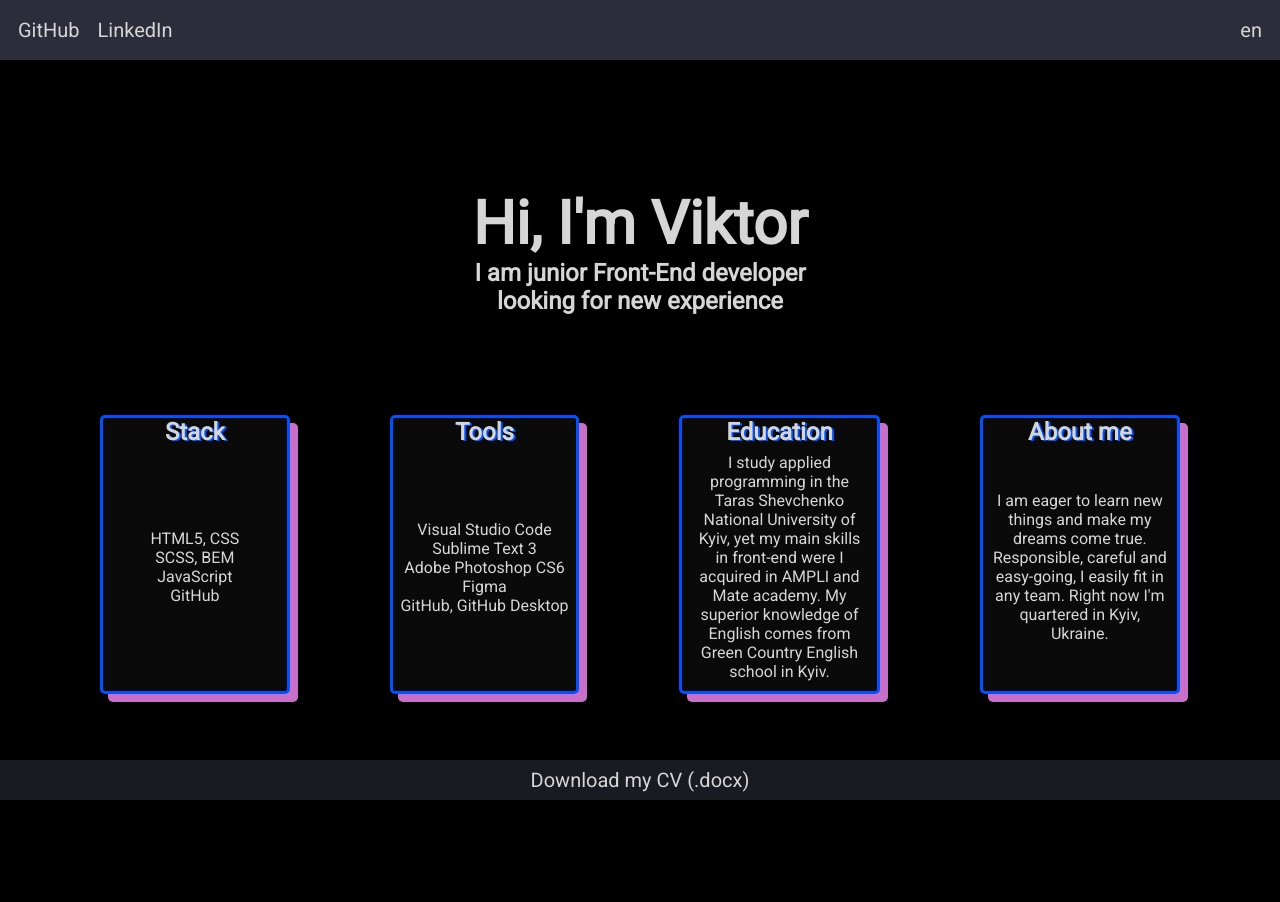
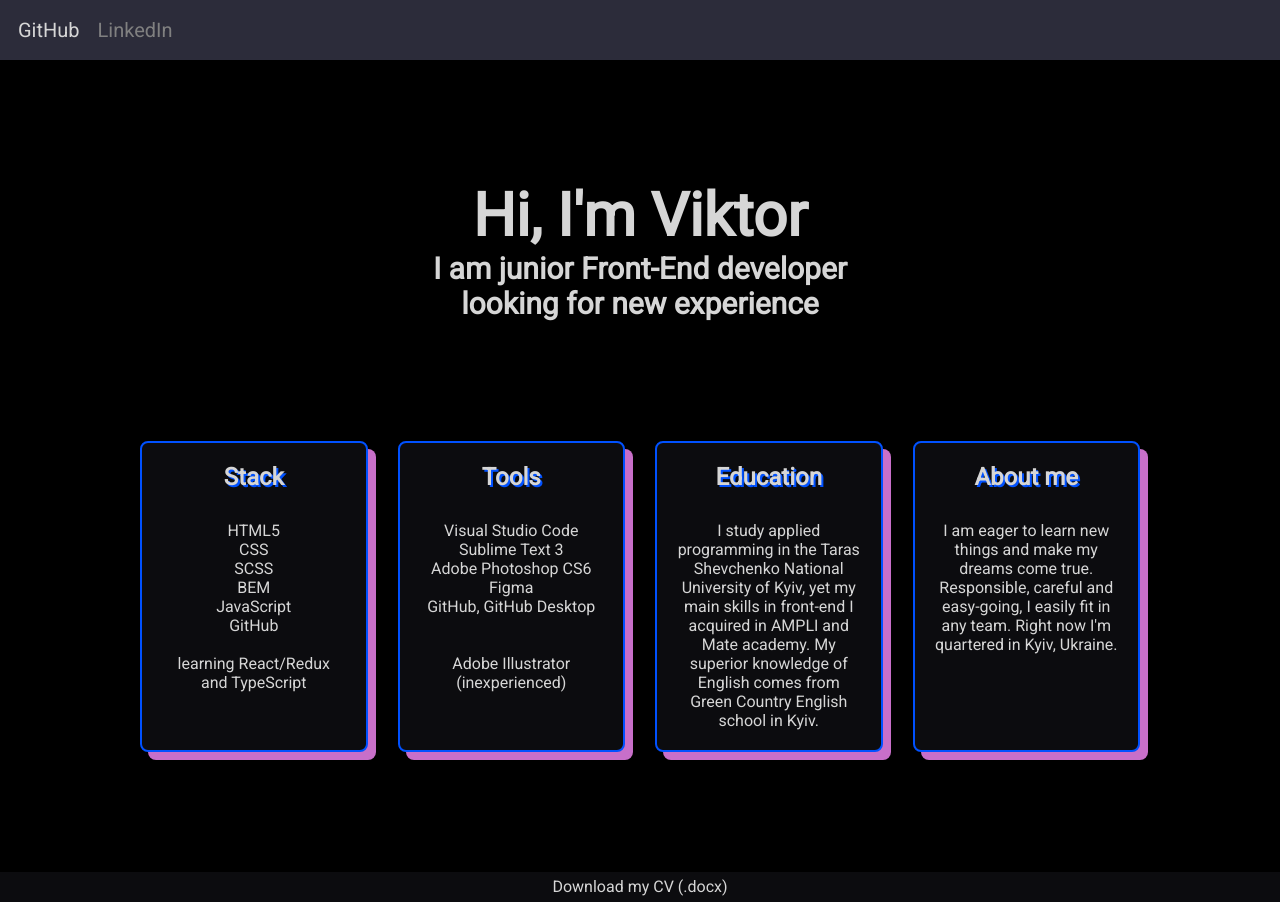
Before and after one commit to ov3rst33r/portfolio, a plain HTML site: page index.html in a window 1280 px wide. Before the commit the page ends 800 px from the top, so only its background shows below. Drawn offline with Linux system fonts and the light colour scheme.

Commit message:
v2.0
remade adaptive design using grid
footer fixed

```diff
--- a/index.html
+++ b/index.html
@@ -18,68 +18,60 @@
 			   GitHub
 			</a>
 
-			<a class="navLink"
+			<a class="navLink navLink-linkedIn"
 			   href=""
 			   target="_blank"
 			>
 			   LinkedIn
 			</a>
 		</nav>
-
-		<div class="headerLanguageSelector">
-			<div class="selectorButton">
-			  en
-		    </div>
-
-			<div class="languages">
-			  <div class="languageOption">uk</div>
-			  <div class="languageOption">ru</div>
-			  <div class="languageOption">cz</div>
-			</div>
-		</div>
 	  </header>
 
 	  <main class="greetingsBlock">
         <h1 class="greetingsBlock_title"> Hi, I'm Viktor</h1>
-		<h2 class="greetingsBlocksubTitle"> I am junior Front-End developer <br> looking for new experience </h2>
+		<h2 class="greetingsBlock_subTitle"> I am junior Front-End developer <br> looking for new experience </h2>
       </main>
 
 	  <div class="knowledgeBlock">
 		  <div class="knowledgeStack">
-			  <h2 class="stackTitle"> Stack </h2>
+			  <h2 class="blockTitle"> Stack </h2>
 			  <div class="stackContent">
-				  HTML5, CSS <br>
-				  SCSS,
+				  HTML5 <br>
+				  CSS <br>
+				  SCSS <br>
 				  BEM <br>
 				  JavaScript <br>
-				  GitHub <br>
+				  GitHub <br> <br>
+				  learning
+				  React/Redux <br> and TypeScript
 			   </div>
 		  </div>
 
 		  <div class="knowledgeTools">
-			  <h2 class="toolsTitle"> Tools </h2>
+			  <h2 class="blockTitle"> Tools </h2>
 			    <div class="toolsContent">
 				  Visual Studio Code <br>
 				  Sublime Text 3 <br>
 				  Adobe Photoshop CS6 <br>
 				  Figma <br>
-				  GitHub, GitHub Desktop
+				  GitHub, GitHub Desktop <br> <br> <br>
+				  Adobe Illustrator (inexperienced)
 				</div>
 		  </div>
 
 		  <div class="knowledgeEducation">
-			  <h2 class="educationTitle"> Education </h2>
+			  <h2 class="blockTitle"> Education </h2>
 			    <div class="educationContent">
 			      I study applied programming in the
 			      Taras Shevchenko National University of Kyiv, yet
-			      my main skills in front-end were I acquired in AMPLI
+			      my main skills in front-end I acquired in AMPLI
 			      and Mate academy. My superior knowledge of English
 			      comes from Green Country English school in Kyiv.
 			    </div>
 		  </div>
 
 		  <div class="knowledgeMe">
-			  <h2 class="meTitle">About me</h2>
+			  <h2 class="blockTitle">About me</h2>
 			    <div class="meContent">
 			      I am eager to learn new things and make my dreams
 			      come true. Responsible, careful and easy-going, I easily
--- a/styles.css
+++ b/styles.css
@@ -1,14 +1,13 @@
 @import url('https://fonts.googleapis.com/css2?family=Roboto&display=swap');
 
 :root {
-  --mainBackgroundColor: #000000;
-  --darkerBackgroundColor: #2c2c3a;
-  --evenDarkerBackgroundColor: #1a1a23;
-  --silverTextColor: #d6d6d6;
-  --hoverColor: #32936f;
-  --languageHoverColor: #ff7f11;
-  --borderColor: #0051ff;
-  --boxShadowColor: #c86fc9;
+  --mainBackgroundBlack: #000000;
+  --lighterBackgroundBlack: #2c2c3a;
+  --evenDarkerBackgroundBlack: #0c0c0f;
+  --textSilver: #d6d6d6;
+  --hoverGreen: #32936f;
+  --perfectBlue: #0051ff;
+  --boxShadowPink: #c86fc9;
 }
 
 * {
@@ -16,19 +15,21 @@
 }
 
 body {
-  background-color: var(--mainBackgroundColor);
-  color: var(--silverTextColor);
   display: flex;
   flex-direction: column;
+  gap: 120px;
+  height: 100%;
+  background-color: var(--mainBackgroundBlack);
+  font-family: 'Roboto', sans-serif;
+  color: var(--textSilver);
 }
 
 .header {
-  position: relative;
-  height: 60px;
-  background-color: var(--darkerBackgroundColor);
   display: flex;
   justify-content: space-between;
   align-items: center;
+  height: 60px;
+  background-color: var(--lighterBackgroundBlack);
 }
 
 .headerNav {
@@ -40,136 +41,90 @@ body {
 
 .navLink {
   text-decoration: none;
-  color: var(--silverTextColor);
+  color: var(--textSilver);
   font-family: 'Roboto', sans-serif;
   font-size: 20px;
   transition: color 0.5s;
 }
 
-.navLink:hover {
-  color: var(--hoverColor);
+.navLink-linkedIn {
+  pointer-events: none;
+  color: gray;
 }
 
-.selectorButton {
-  font-family: 'Roboto', sans-serif;
-  font-size: 20px;
-  margin-right: 18px;
-}
-
-.languages {
-  font-family: 'Roboto', sans-serif;
-  font-size: 20px;
-  display: none;
-  position: absolute;
-  z-index: 1;
-}
-
-.languageOption {
-  transition: color 0.5s;
-}
-
-.languageOption:hover {
-  color: var(--languageHoverColor);
-}
-
-.headerLanguageSelector:hover .languages {
-  display: flex;
-  flex-direction: column;
-  gap: 5px;
+.navLink:hover {
+  color: var(--hoverGreen);
 }
 
 .greetingsBlock {
-  font-family: 'Roboto', sans-serif;
+  display: flex;
+  flex-direction: column;
+  align-items: center;
   text-align: center;
-  margin-top: 10%;
 }
 
 .greetingsBlock_title {
   font-size: 60px;
 }
 
-.knowledgeBlock {
-  display: flex;
-  font-family: 'Roboto', sans-serif;
-  justify-content: space-between;
-  margin-top: 100px;
-  gap: 100px;
+.greetingsBlock_subTitle {
+  font-size: 30px;
 }
 
-.knowledgeBlock:nth-child(1n) {
-  margin-left: 100px;
-}
-
-.knowledgeBlock:nth-child(3n) {
-  margin-right: 100px;
+.knowledgeBlock {
+  flex: 1 0 auto;
+  margin: 0 auto;
+  max-width: 1000px;
+  display: grid;
+  grid-template-columns: repeat(4, 1fr);
+  column-gap: 30px;
 }
 
 .knowledgeStack, .knowledgeTools, .knowledgeEducation, .knowledgeMe {
-  position: relative;
   box-sizing: border-box;
-  display: flex;
-  flex-direction: column;
-  width: 50vh;
-  background-color: #0A0A0A;
-  border: 3px solid var(--borderColor);
-  box-shadow: 8px 8px var(--boxShadowColor);
-  border-radius: 5px;
-  justify-content: center;
+  padding: 20px;
   text-align: center;
-  align-items: center;
-  overflow: hidden;
+  max-width: 250px;
+  background-color: var(--evenDarkerBackgroundBlack);
+  border: 2px solid var(--perfectBlue);
+  border-radius: 8px;
+  box-shadow: 8px 8px var(--boxShadowPink);
 }
 
-.stackTitle, .toolsTitle, .educationTitle, .meTitle {
-  position: absolute;
-  top: 0;
-  text-shadow: var(--borderColor) 2px 1px;
+.blockTitle {
+  padding-bottom: 30px;
+  text-shadow: 2px 2px var(--perfectBlue);
 }
 
-.stackContent, .toolsContent, .educationContent, .meContent {
-  padding-top: 35px;
-  padding-bottom: 10px;
+@media screen and (max-width: 1024px) {
+  .knowledgeBlock {
+    grid-template-columns: repeat(2, 1fr);
+    row-gap: 30px;
+  }
 }
 
-
-.knowledgeEducation, .knowledgeMe {
-  box-sizing: border-box;
-  padding-left: 10px;
-  padding-right: 10px;
+@media screen and (max-width: 600px) {
+  .knowledgeBlock {
+    grid-template-columns: repeat(1, 1fr);
+    row-gap: 30px;
+  }
 }
 
 .contactsBlock {
-  background-color: var(--evenDarkerBackgroundColor);
-  text-align: center;
-  width: 100%;
-  height: 40px;
-  line-height: 40px;
-  position: fixed;
-  bottom: 0;
+  flex-shrink: 0;
+  display: flex;
+  justify-content: center;
+  height: 30px;
+  line-height: 30px;
+  background-color: var(--evenDarkerBackgroundBlack);
 }
 
 .cvLink {
-  font-family: 'Roboto', sans-serif;
   text-decoration: none;
-  color: var(--silverTextColor);
-  font-size: 20px;
-  transition: color 0.5s;
+  color: var(--textSilver);
+  transition: color 0.3s;
 }
 
 .cvLink:hover {
-  color: var(--languageHoverColor);
+  color: var(--hoverGreen);
 }
-
-@media screen and (max-width: 1200px) {
-  .knowledgeBlock {
-    flex-direction: column;
-    margin-bottom: 200px;
-    align-items: center;
-  }
-}
-
-@media screen and (max-width: 1000px) {
-  .knowledgeStack, .knowledgeTools, .knowledgeEducation, .knowledgeMe {
-    width: 30vh;
-  }
-}
```
